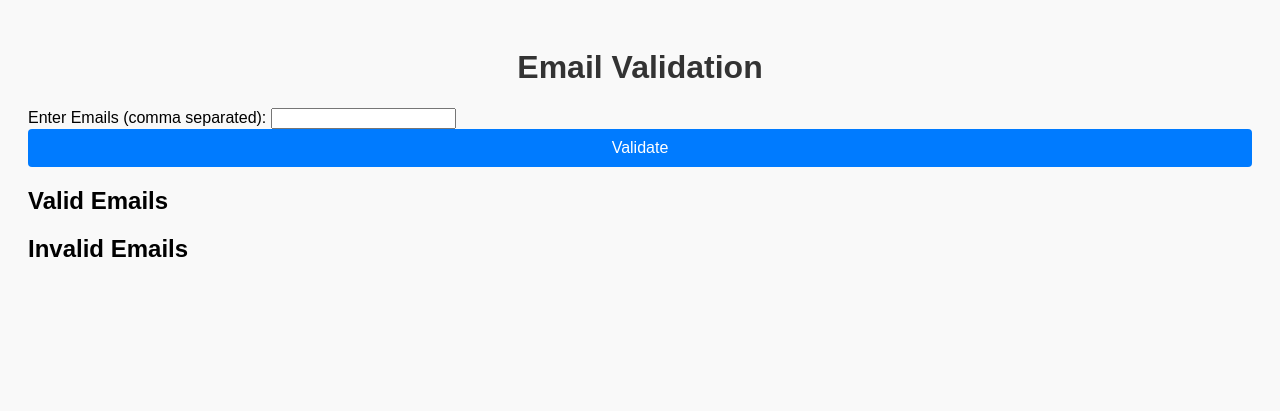
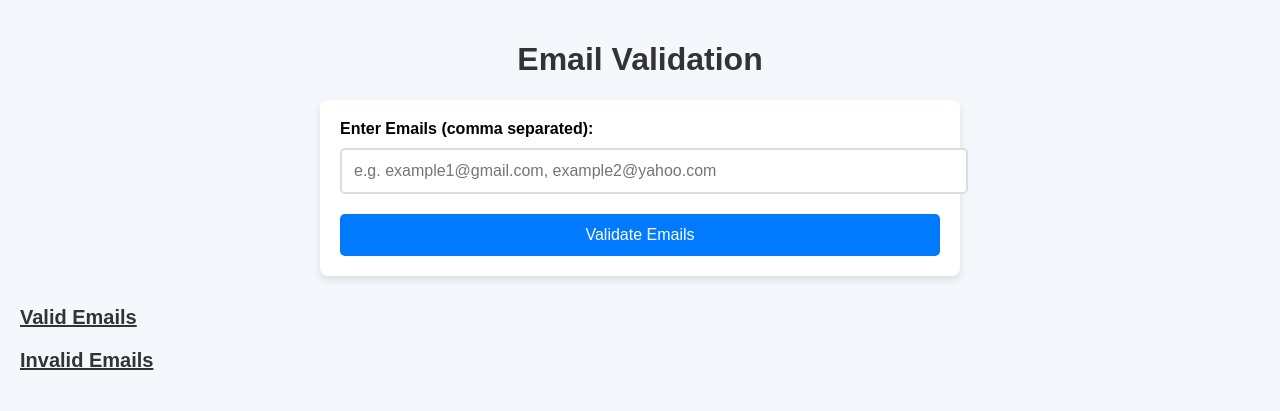
Before and after one commit to alpha33tt/Email-Verifier, a Flask app: page /verify in a window 1280 px wide. Shown: the top 411 px of the page. Run offline with Flask 3, Linux system fonts and the light colour scheme.

Commit message:
Update verify.html

```diff
--- a/templates/verify.html
+++ b/templates/verify.html
@@ -4,87 +4,130 @@
     <meta charset="UTF-8">
     <meta name="viewport" content="width=device-width, initial-scale=1.0">
     <title>Email Validation</title>
+    <script src="https://code.jquery.com/jquery-3.6.0.min.js"></script>
     <style>
         body {
             font-family: Arial, sans-serif;
-            background-color: #f9f9f9;
+            background-color: #f4f7fc;
+            margin: 0;
             padding: 20px;
         }
-        .container {
-            max-width: 800px;
-            margin: 0 auto;
-            background: #fff;
-            padding: 20px;
-            border-radius: 8px;
-            box-shadow: 0 4px 6px rgba(0, 0, 0, 0.1);
-        }
+
         h1 {
             text-align: center;
             color: #333;
         }
-        textarea {
+
+        .form-container {
+            background: white;
+            max-width: 600px;
+            margin: 0 auto;
+            padding: 20px;
+            border-radius: 8px;
+            box-shadow: 0 4px 8px rgba(0, 0, 0, 0.1);
+        }
+
+        label {
+            font-weight: bold;
+            margin-bottom: 10px;
+            display: block;
+        }
+
+        input[type="text"] {
             width: 100%;
-            height: 100px;
-            border: 1px solid #ddd;
-            border-radius: 4px;
-            padding: 10px;
+            padding: 12px;
+            font-size: 16px;
             margin-bottom: 20px;
-            font-size: 14px;
+            border: 2px solid #ddd;
+            border-radius: 5px;
         }
+
         button {
             width: 100%;
-            padding: 10px;
+            padding: 12px;
+            background-color: #007bff;
+            color: white;
             font-size: 16px;
-            color: #fff;
-            background: #007bff;
             border: none;
-            border-radius: 4px;
+            border-radius: 5px;
             cursor: pointer;
+            transition: background-color 0.3s ease;
         }
+
         button:hover {
-            background: #0056b3;
+            background-color: #0056b3;
         }
-        .results {
-            margin-top: 20px;
+
+        #results {
+            margin-top: 30px;
         }
-        .results div {
+
+        .result-section {
             margin-bottom: 20px;
         }
-        .valid, .invalid {
-            padding: 10px;
+
+        .result-section h2 {
+            font-size: 20px;
+            color: #333;
+            text-decoration: underline;
+        }
+
+        ul {
+            list-style-type: none;
+            padding: 0;
+        }
+
+        li {
+            padding: 8px;
+            margin: 5px 0;
             border-radius: 4px;
         }
+
         .valid {
-            background: #e6ffed;
-            border: 1px solid #b6f5c7;
+            background-color: #d4edda;
+            color: #155724;
         }
+
         .invalid {
-            background: #ffe6e6;
-            border: 1px solid #f5b6b6;
+            background-color: #f8d7da;
+            color: #721c24;
+        }
+
+        .error-message {
+            color: #e74c3c;
+            font-size: 16px;
+            margin-top: 10px;
+            text-align: center;
         }
     </style>
-    <script src="https://code.jquery.com/jquery-3.6.0.min.js"></script>
 </head>
 <body>
     <h1>Email Validation</h1>
 
+    <div class="form-container">
         <form id="email-form">
             <label for="emails">Enter Emails (comma separated):</label>
-        <input type="text" id="emails" name="emails" required>
-        <button type="submit">Validate</button>
+            <input type="text" id="emails" name="emails" required placeholder="e.g. example1@gmail.com, example2@yahoo.com">
+            <button type="submit">Validate Emails</button>
         </form>
+    </div>
 
     <div id="results">
+        <div class="result-section" id="valid-results">
             <h2>Valid Emails</h2>
             <ul id="valid-emails"></ul>
+        </div>
 
+        <div class="result-section" id="invalid-results">
             <h2>Invalid Emails</h2>
             <ul id="invalid-emails"></ul>
         </div>
 
+        <div class="error-message" id="error-message"></div>
+    </div>
+
     <script>
-        // Store the API key for later use
-        var apiKey = '';
+        var apiKey = ''; // API key will be dynamically fetched
 
         // Fetch API key from server when the page loads
         $(document).ready(function() {
@@ -105,8 +148,18 @@
         $('#email-form').submit(function(event) {
             event.preventDefault(); // Prevent the default form submission
 
-            // Get the emails from the input field
-            var emails = $('#emails').val().split(',');
+            var emails = $('#emails').val().split(',').map(email => email.trim());
+
+            // Clear previous results
+            $('#valid-emails').empty();
+            $('#invalid-emails').empty();
+            $('#error-message').text('');
+
+            // Check if the email input is empty
+            if (emails.length === 0 || emails[0] === '') {
+                $('#error-message').text('Please enter at least one email address.');
+                return;
+            }
 
             // Send a POST request to the Flask server for email validation
             $.ajax({
@@ -118,22 +171,22 @@
                 },
                 data: JSON.stringify({ emails: emails }),
                 success: function(response) {
-                    // Clear previous results
-                    $('#valid-emails').empty();
-                    $('#invalid-emails').empty();
-
                     // Display valid emails
                     response.valid.forEach(function(email) {
-                        $('#valid-emails').append('<li>' + email.email + ' (MX: ' + email.mx_record + ', SMTP Verified: ' + email.smtp_verified + ')</li>');
+                        $('#valid-emails').append('<li class="valid">' + email.email + ' (MX: ' + email.mx_record + ', SMTP Verified: ' + email.smtp_verified + ')</li>');
                     });
 
                     // Display invalid emails
                     response.invalid.forEach(function(email) {
-                        $('#invalid-emails').append('<li>' + email + '</li>');
+                        $('#invalid-emails').append('<li class="invalid">' + email + '</li>');
                     });
+
+                    if (response.valid.length === 0 && response.invalid.length === 0) {
+                        $('#error-message').text('No valid or invalid emails found.');
+                    }
                 },
                 error: function(error) {
-                    alert('Error: ' + error.responseText);
+                    $('#error-message').text('Error: ' + error.responseText);
                 }
             });
         });
```
Lines whose indentation alone changed are shown as unchanged.
